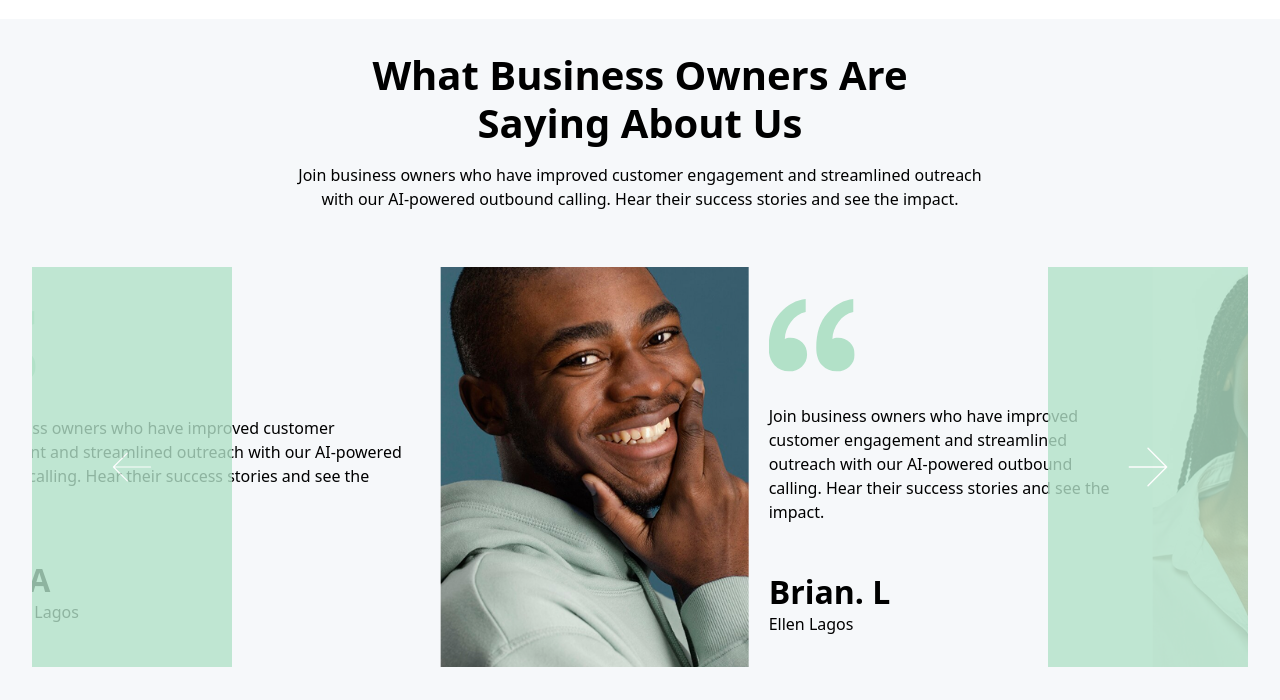
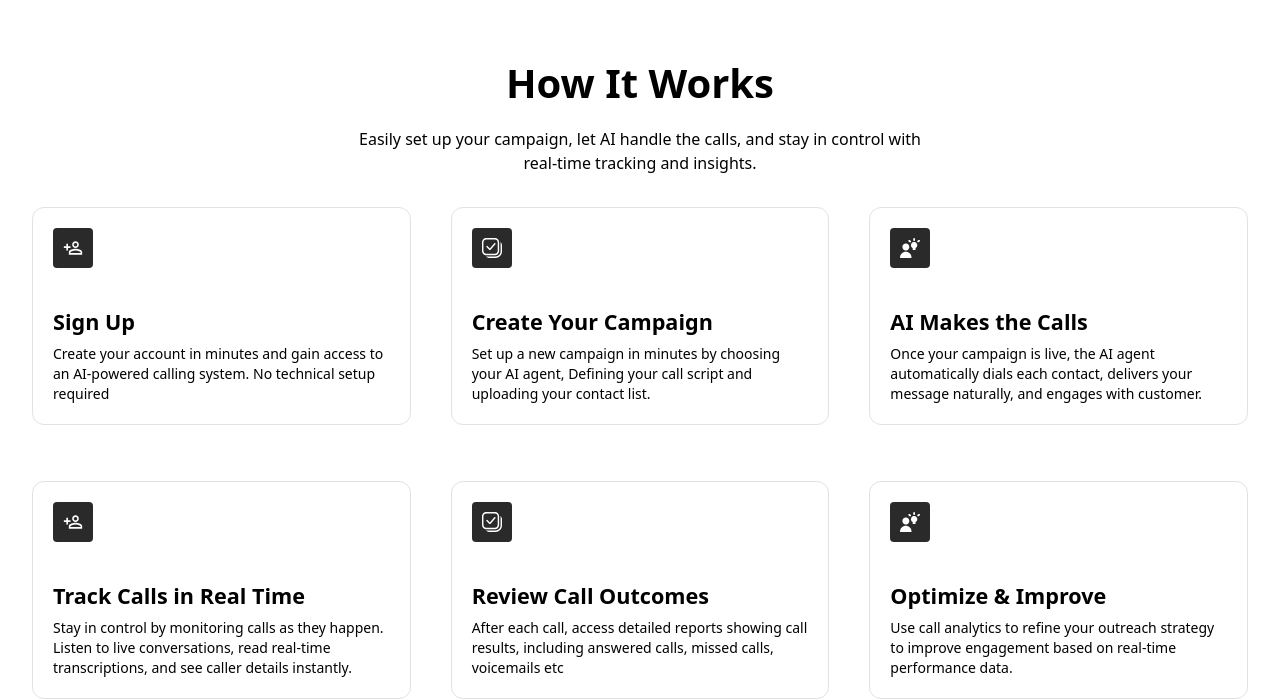
Before and after one commit to Solomon-Dzokoto/Blog, a Next.js app: page / in a window 1280 px wide. Shown: the part 1396-2096 px from the top of the page. Built offline with nearby package versions, Linux system fonts and the light colour scheme.

Commit message:
added "why section" and "Footer" to branch

```diff
--- a/src/app/page.tsx
+++ b/src/app/page.tsx
@@ -6,10 +6,11 @@ import HowItWorksSection from "@/components/HowItWorksSection";
 
 export default function Home() {
   return (
-    <div>
+    <main>
       <WhySection />
+      <HowItWorksSection />
       <BusinessOwnerReviewsSection />
       <Footer />
-    </div>
+    </main>
   )
 }
```
